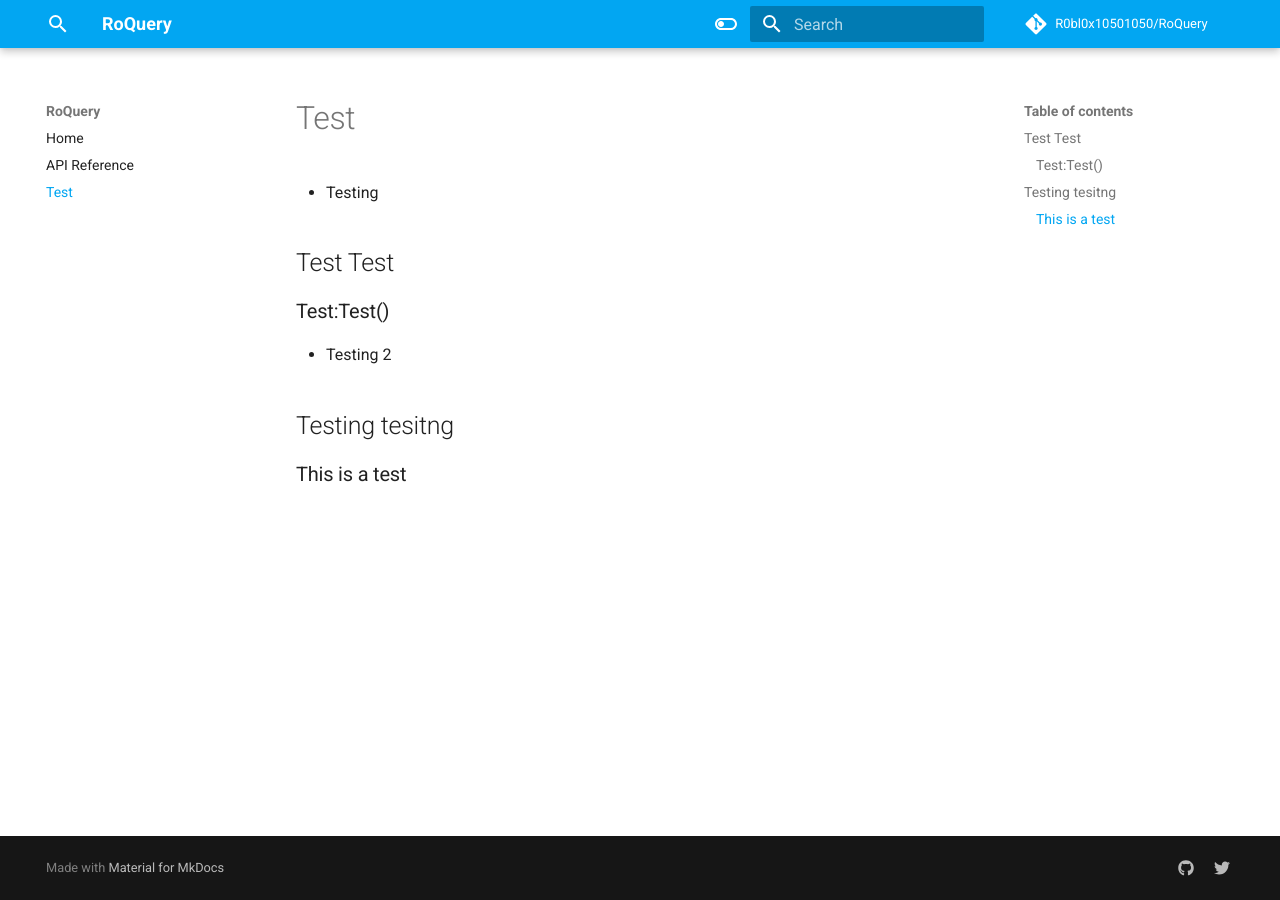
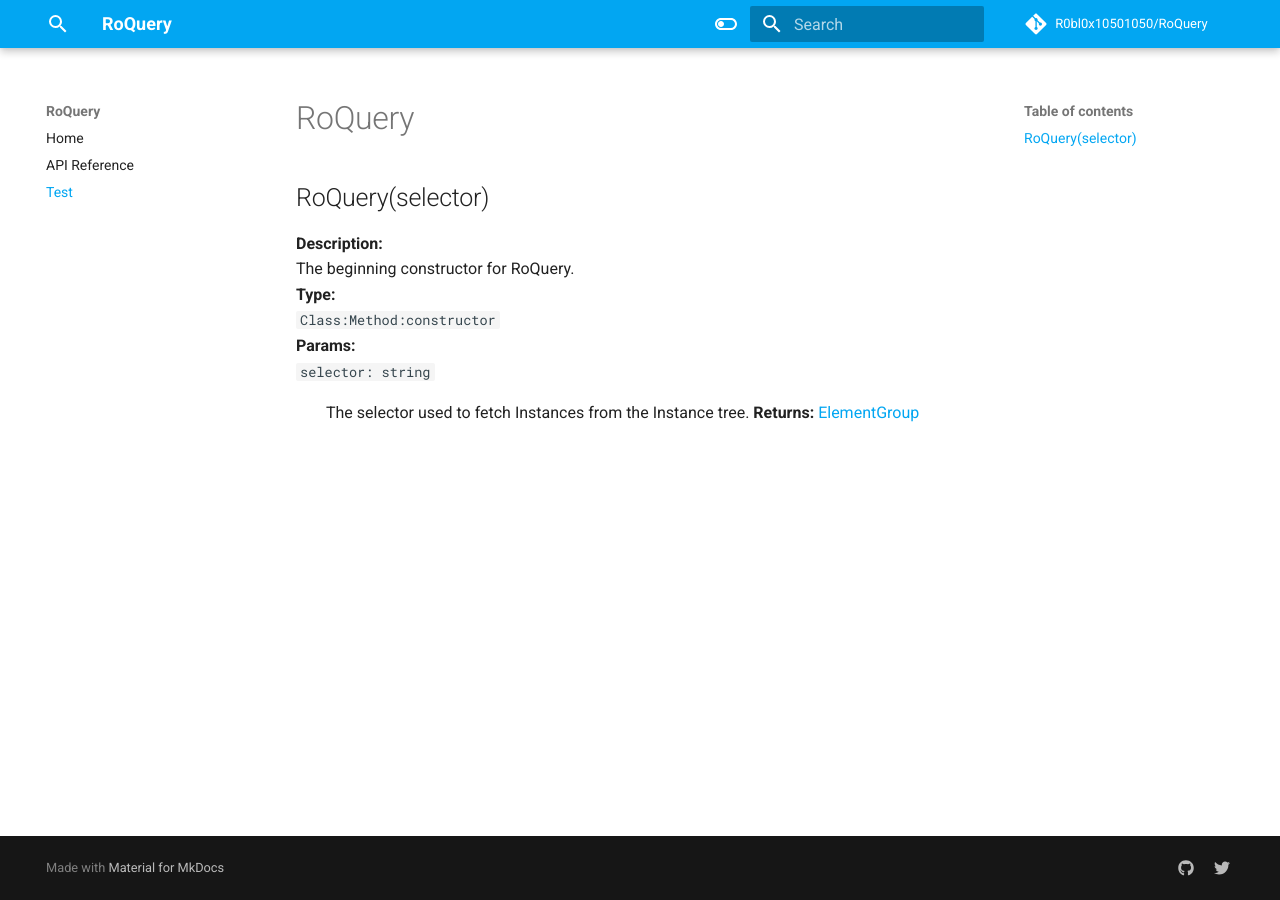
Before and after one commit to R0bl0x10501050/RoQuery, an MkDocs documentation site: the page built from docs/test.md, in a window 1280 px wide. Built offline with MkDocs 1.6.1 and Material for MkDocs 9.7.7, drawn with Linux system fonts in a browser that asks for light colours; comment, search, counter and statistics services are not loaded.

Commit message:
Update test.md

```diff
--- a/docs/test.md
+++ b/docs/test.md
@@ -1,7 +1,11 @@
-# Test
-* Testing
-## Test Test
-### Test:Test()
-* Testing 2
-## Testing tesitng
-### This is a test
+# RoQuery
+## RoQuery(selector)
+**Description:**
+The beginning constructor for RoQuery.
+**Type:**
+`Class:Method:constructor`
+**Params:**
+`selector: string`
+:   The selector used to fetch Instances from the Instance tree.
+**Returns:**
+[ElementGroup](#elementgroup)
```
